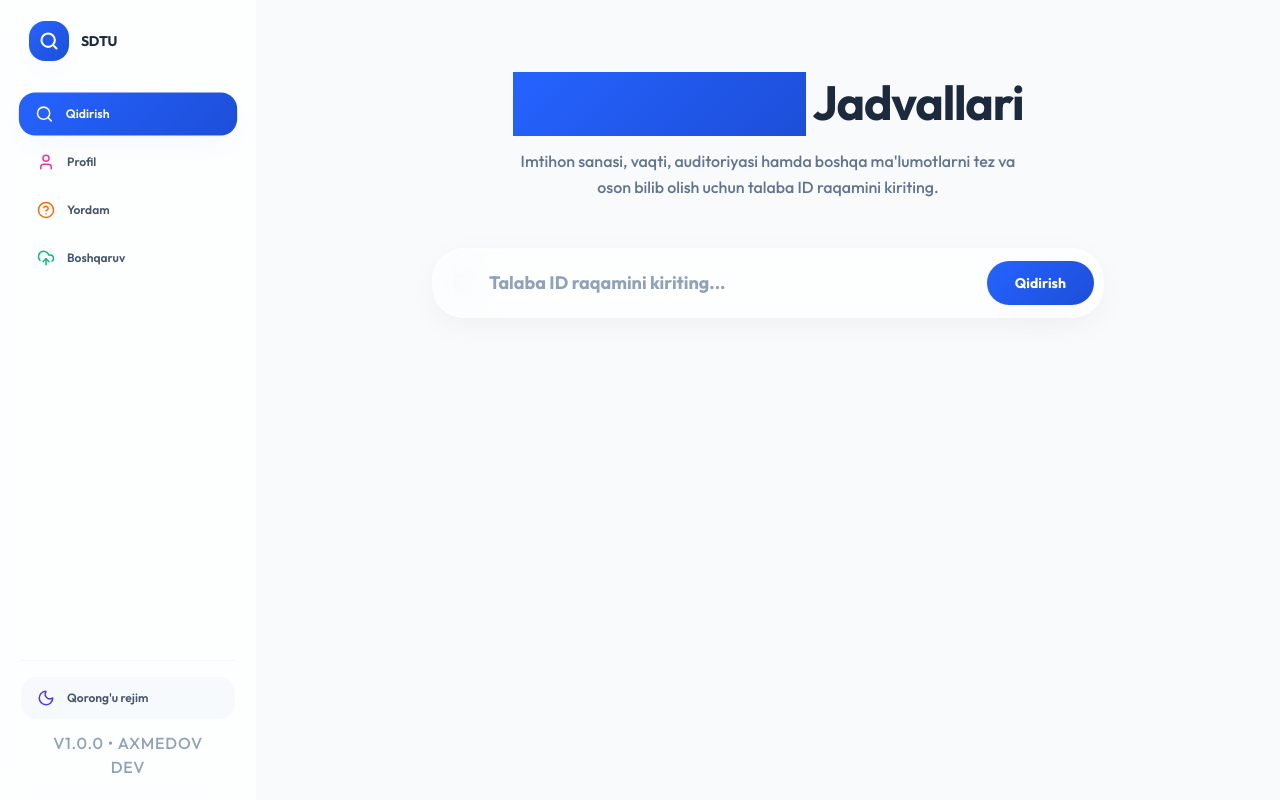
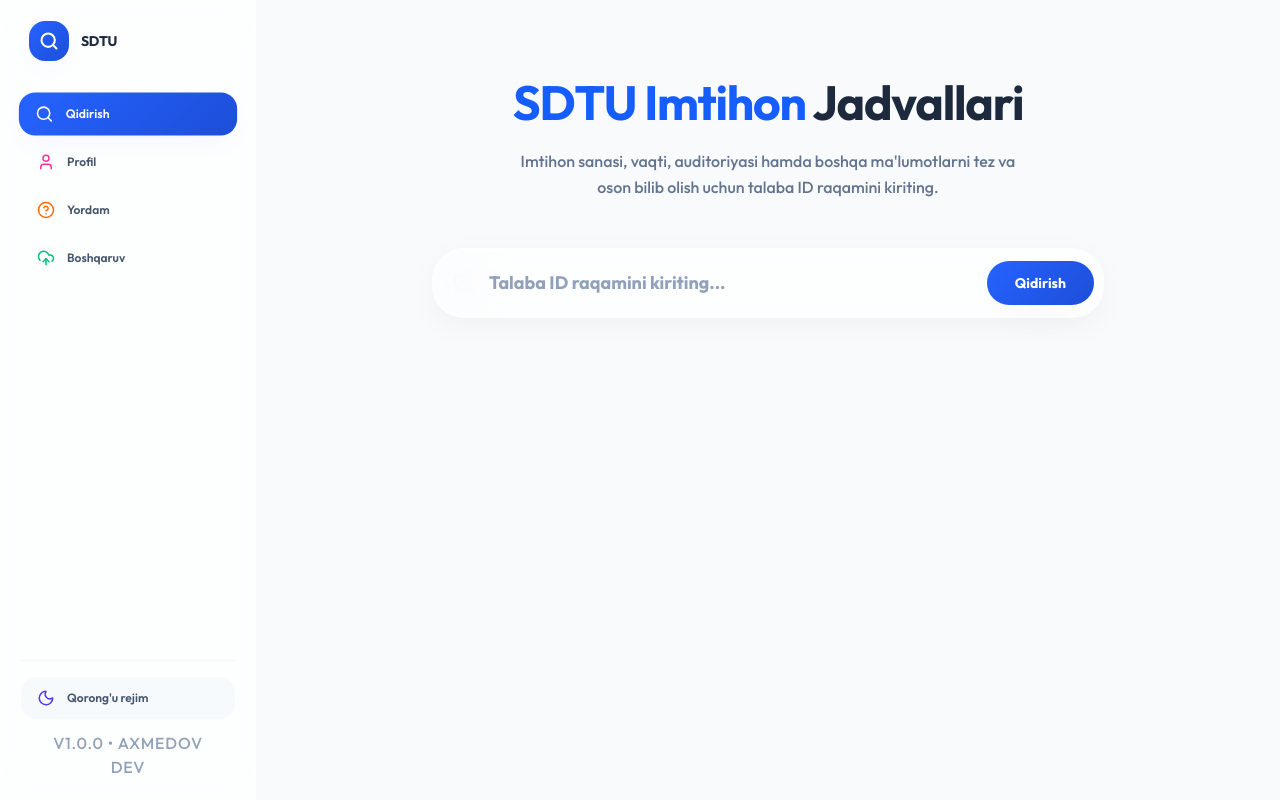
Before and after one commit to shohjahonshaxriyev-lgtm/samdaqu, a React (Vite) app in the folder frontend/: page / in a window 1280 px wide. Built offline with nearby package versions, Linux system fonts and the light colour scheme.

Commit message:
Fix: remove broken bg-clip-text gradient causing solid blue block

```diff
--- a/frontend/src/views/SearchPage.jsx
+++ b/frontend/src/views/SearchPage.jsx
@@ -193,7 +193,7 @@
       {/* Hero Section */}
       <div className="text-center my-8 md:my-12 relative">
         <h2 className="text-4xl md:text-5xl font-extrabold tracking-tight leading-tight mb-4 text-slate-800 dark:text-slate-100">
-          <span className="bg-gradient-royal bg-clip-text text-transparent pb-1">SDTU Imtihon</span>
+          <span className="text-blue-600 dark:text-blue-400 pb-1">SDTU Imtihon</span>
           <br className="md:hidden" /> Jadvallari
         </h2>
         <p className="text-sm md:text-base text-slate-500 dark:text-slate-400 mt-2 max-w-lg mx-auto mb-6 leading-relaxed font-medium">
```
